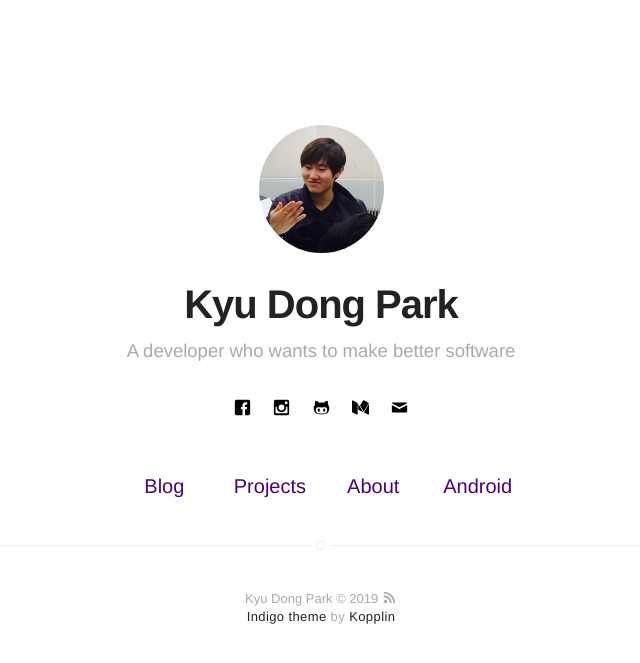
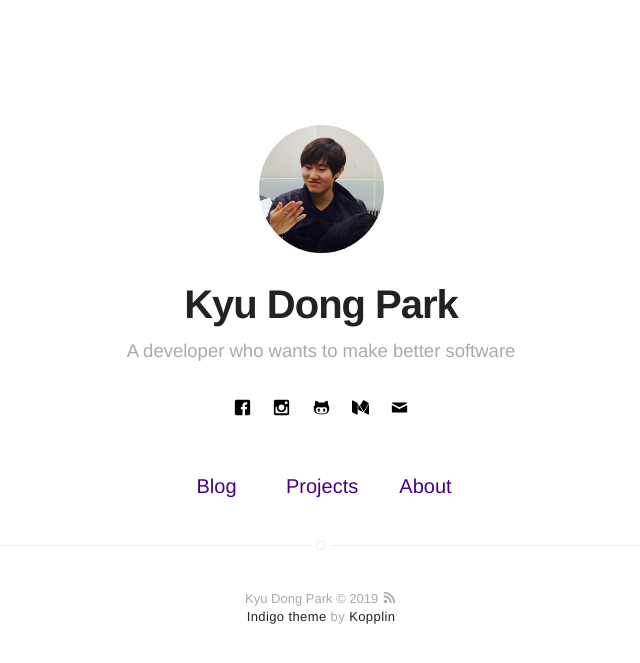
Before and after one commit to Kyudong3/Kyudong3.github.io, a Jekyll site: the page built from index.html, in a window 1280 px wide. Shown: the top 663 px of the page, without its empty margins (319-959 px from the left). Built offline with Jekyll 4.4.1, drawn with Linux system fonts in a browser that asks for light colours.

Commit message:
Update nav.html

```diff
--- a/_includes/nav.html
+++ b/_includes/nav.html
@@ -30,14 +30,6 @@
             {% endif %}
         {% endif %}
 
-        {% if site.about == true %}
-            {% if page.title != "Android" %}
-                <li class="item">
-                    <a class="link" href="{{ site.url }}/android">Android</a>
-                </li>
-            {% endif %}
-        {% endif %}
-
         {% if site.resume == true %}
             <li class="item">
                 <a class="link" href="{% if site.resume-external %}{{ site.resume-url }}{% else %}{{ site.url }}/{{ site.resume-url }}{% endif %}">Résumé</a>
```
